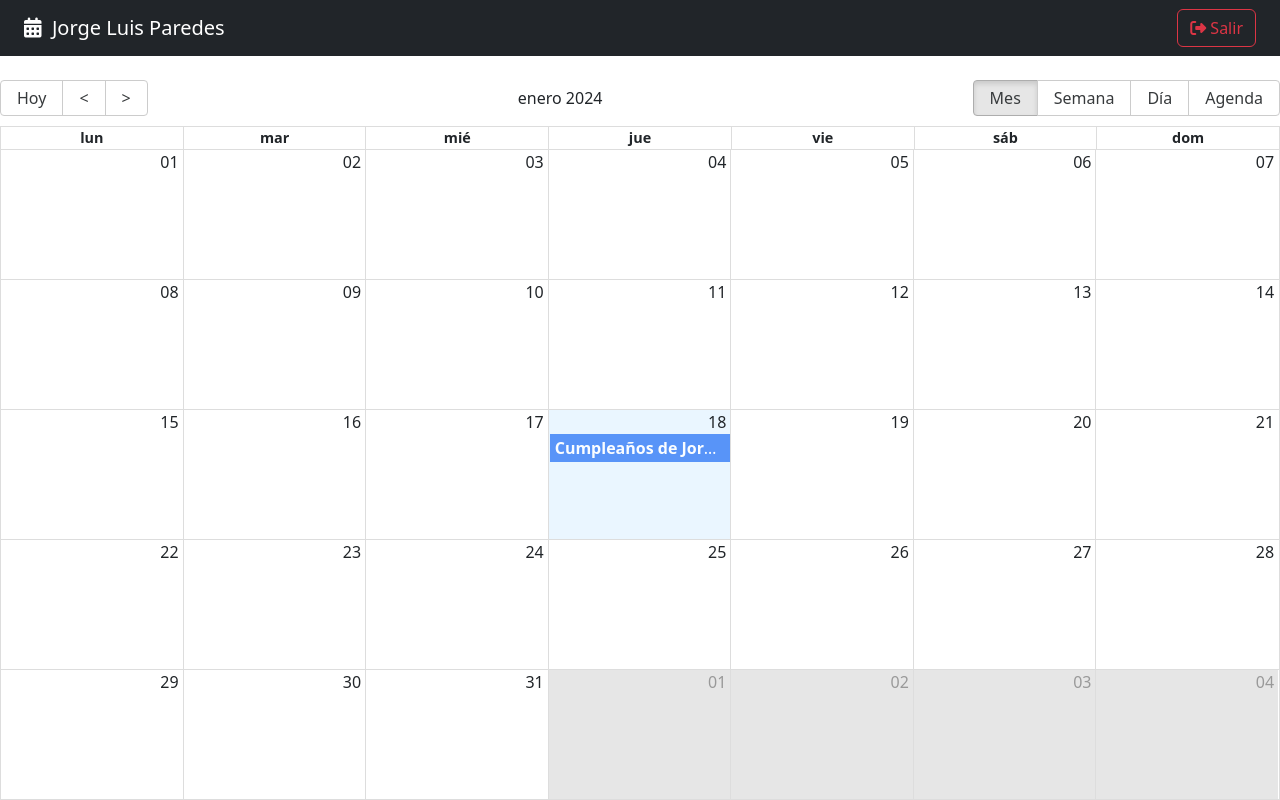
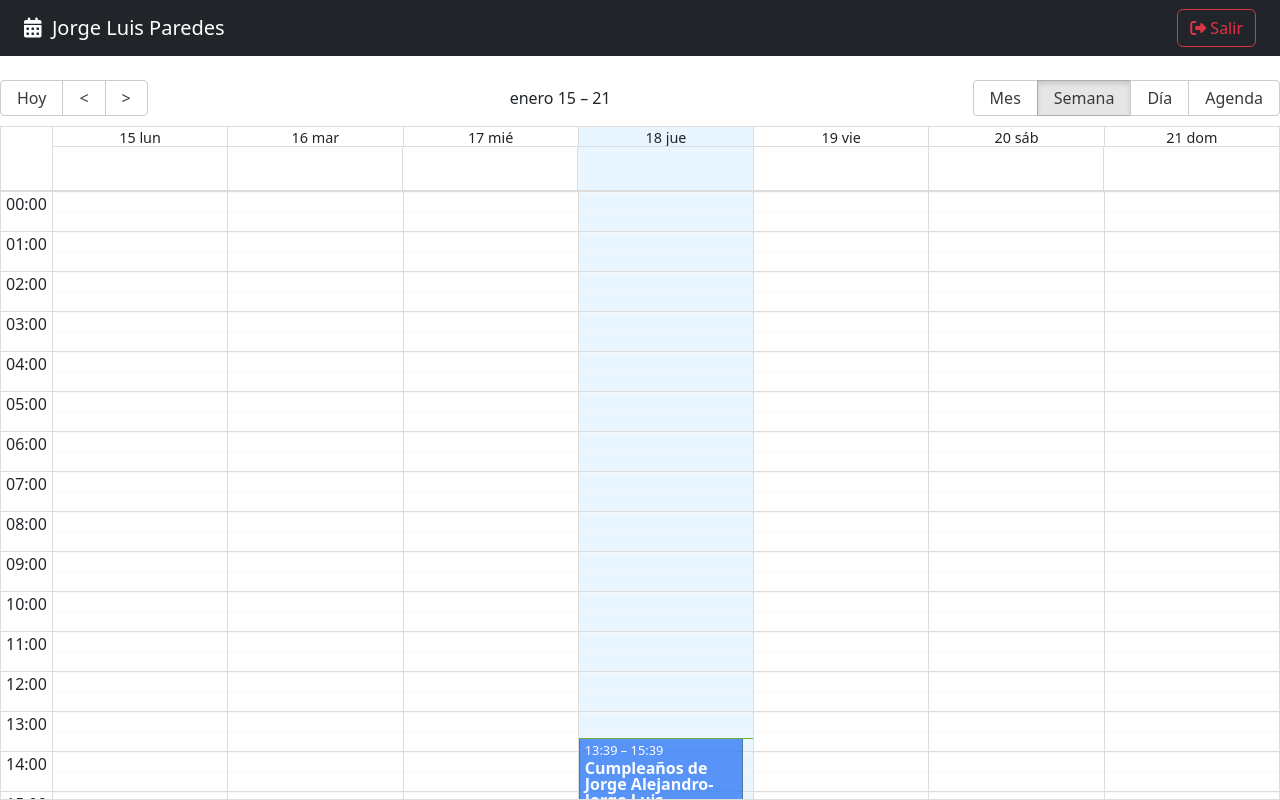
Before and after one commit to JorgeLuisParedes/calendar, a React (Vite) app: page / in a window 1280 px wide. Built offline with nearby package versions, Linux system fonts and the light colour scheme.

Commit message:
escuchar eventos del calendario

```diff
--- a/src/calendar/pages/CalendarPage.jsx
+++ b/src/calendar/pages/CalendarPage.jsx
@@ -5,6 +5,7 @@
 import { CalendarEvent, Navbar } from '../';
 
 import { localizer, getMessagesES } from '../../helpers';
+import { useState } from 'react';
 
 const events = [
 	{
@@ -21,6 +22,7 @@
 ];
 
 export const CalendarPage = () => {
+	const [lastView, setLastView] = useState(localStorage.getItem('lastView') || 'week');
 	const eventStyleGetter = (event, start, end, isSelected) => {
 		// console.log({ event, start, end, isSelected });
 
@@ -33,6 +35,19 @@
 		return { style };
 	};
 
+	const onDoubleClick = event => {
+		console.log({ doubleClick: event });
+	};
+
+	const onSelect = event => {
+		console.log({ click: event });
+	};
+
+	const onViewChange = event => {
+		localStorage.setItem('lastView', event);
+		setLastView(event);
+	};
+
 	return (
 		<>
 			<Navbar />
@@ -41,6 +56,7 @@
 				culture='es'
 				localizer={localizer}
 				events={events}
+				defaultView={lastView}
 				startAccessor='start'
 				endAccessor='end'
 				style={{ height: 'calc(100vh - 80px)' }}
@@ -49,6 +65,9 @@
 				components={{
 					event: CalendarEvent,
 				}}
+				onDoubleClickEvent={onDoubleClick}
+				onSelectEvent={onSelect}
+				onView={onViewChange}
 			/>
 		</>
 	);
```
